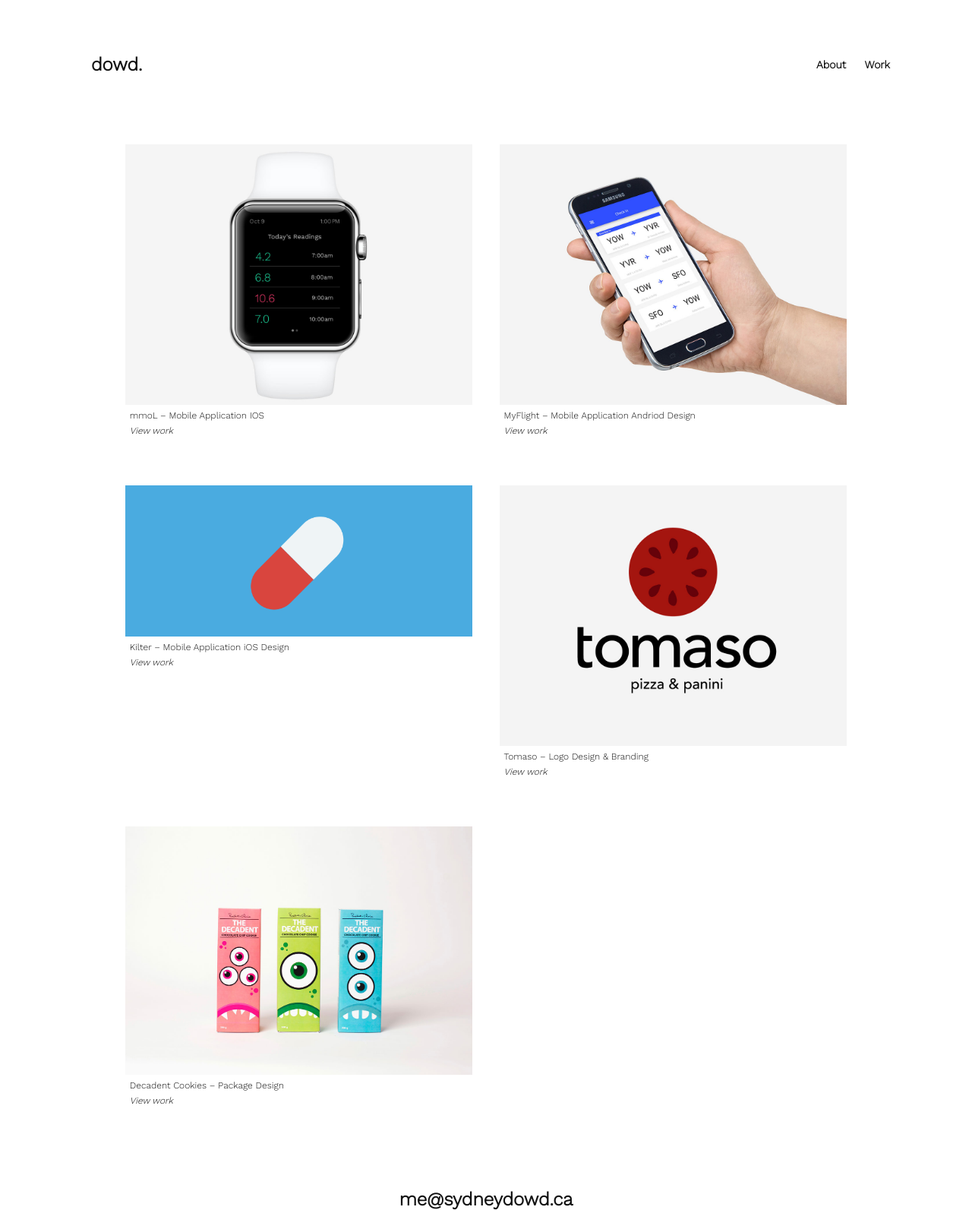
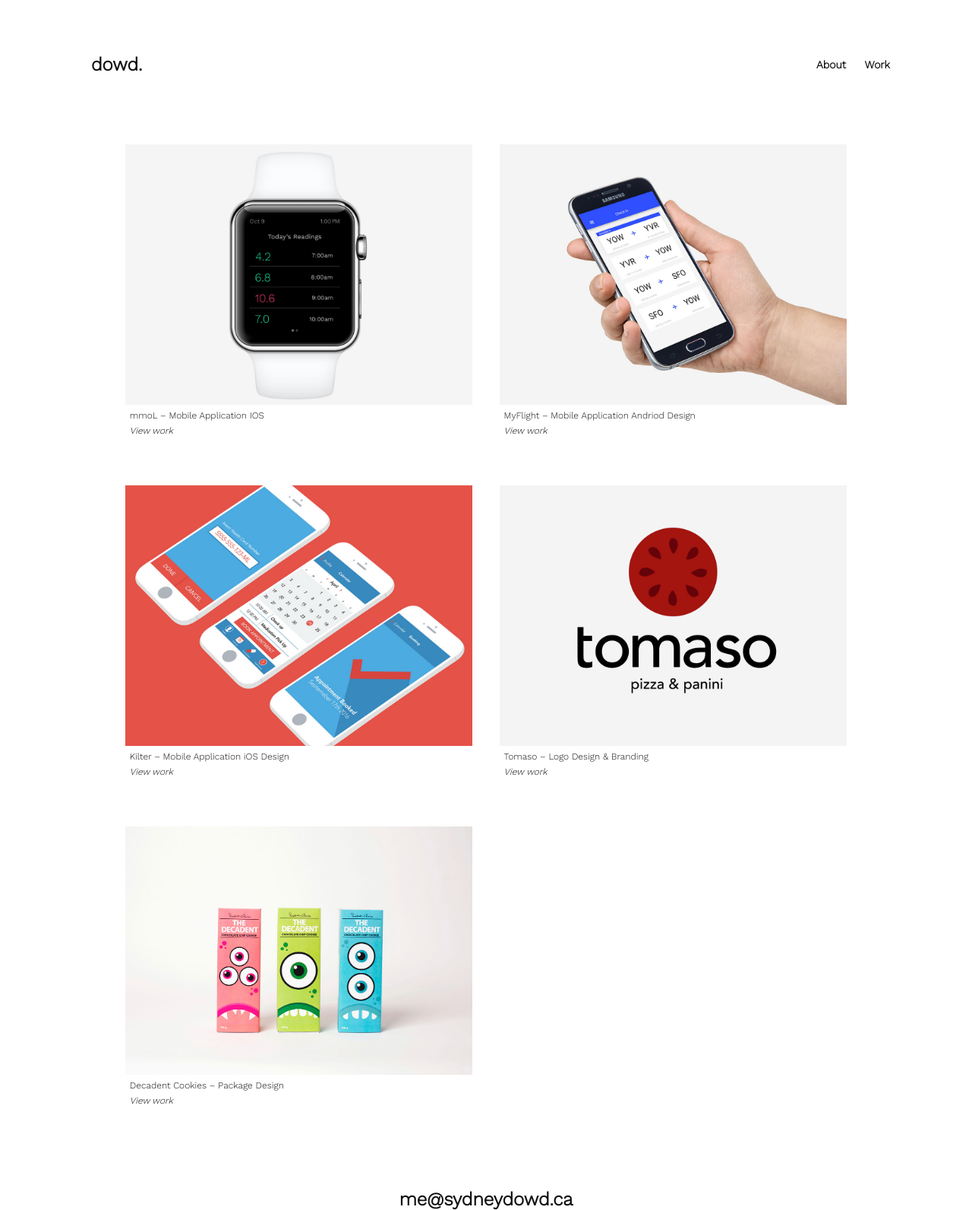
Before and after one commit to sydneydowd/portfolio, a Jekyll site: the page built from index.html, in a window 1280 px wide. Shown: the whole page at 76% size. Built offline with Jekyll 4.4.1, drawn with Linux system fonts in a browser that asks for light colours.

Commit message:
called kilter image

```diff
--- a/index.html
+++ b/index.html
@@ -23,7 +23,7 @@
 
   <div class="unit unit-xs-1 unit-s-1 unit-m-1-2 unit-l-1-2">
      <figure class="padding">
-      <a href="{{site.baseurl}}/kilter/"><img class="workprev" src="{{site.baseurl}}/images/kilter-prev.jpg" alt="Kilter IOS Design"></a>
+      <a href="{{site.baseurl}}/kilter/"><img class="workprev" src="{{site.baseurl}}/images/kilter-mockup.jpg" alt="Kilter IOS Design"></a>
         <figcaption class="milli">Kilter – Mobile Application iOS Design <br> <a href="{{site.baseurl}}/kilter/" class="caption" aria-label="view kilter mobile app work page"><em>View work</em></a></figcaption>
     </figure>
     </div>
```
Also changed, not shown: images/kilter-mockup.jpg.
